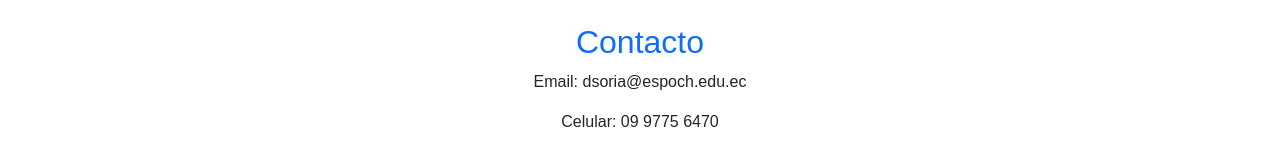
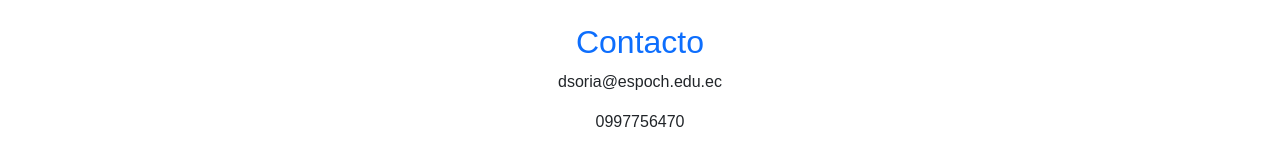
Before and after one commit to dssoria/dssoria.github.io, a plain HTML site: page index.html in a window 1280 px wide. Shown: the part 806-952 px from the top of the page. Drawn offline with nearby package versions, Linux system fonts and the light colour scheme.

Commit message:
Update index.html

```diff
--- a/index.html
+++ b/index.html
@@ -75,8 +75,8 @@
     <!-- Sección Contacto -->
     <section id="contact" class="container text-center my-5">
         <h2 class="text-primary">Contacto</h2>
-        <p>Email: dsoria@espoch.edu.ec</p>
-        <p>Celular: 09 9775 6470</p>
+        <p>dsoria@espoch.edu.ec</p>
+        <p>0997756470</p>
         <a href="tel:+593997756470" class="btn btn-primary">Llamar</a>
         <a href="https://wa.me/593997756470" target="_blank" class="btn btn-success">Chat en WhatsApp</a>
     </section>
```
